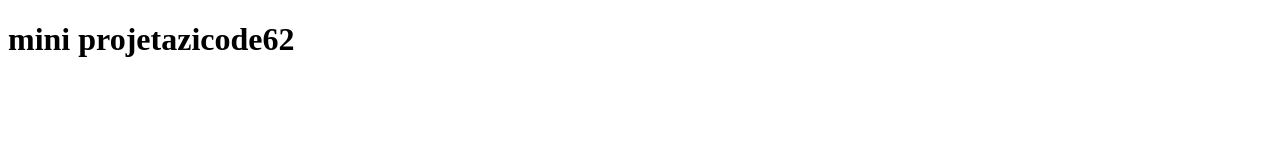
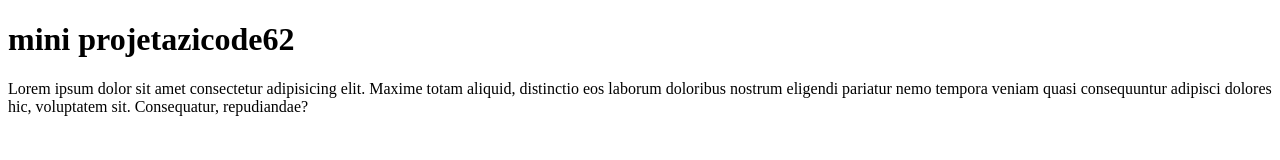
Before and after one commit to lotfi-ab/Nouveau-projet-test, a plain HTML site: page index.html in a window 1280 px wide. Drawn offline with Linux system fonts and the light colour scheme.

Commit message:
add text

```diff
--- a/index.html
+++ b/index.html
@@ -7,5 +7,6 @@
 </head>
 <body>
     <h1>mini projet<strong>azicode62</strong></h1>
+    <p>Lorem ipsum dolor sit amet consectetur adipisicing elit. Maxime totam aliquid, distinctio eos laborum doloribus nostrum eligendi pariatur nemo tempora veniam quasi consequuntur adipisci dolores hic, voluptatem sit. Consequatur, repudiandae?</p>
 </body>
 </html>
```
